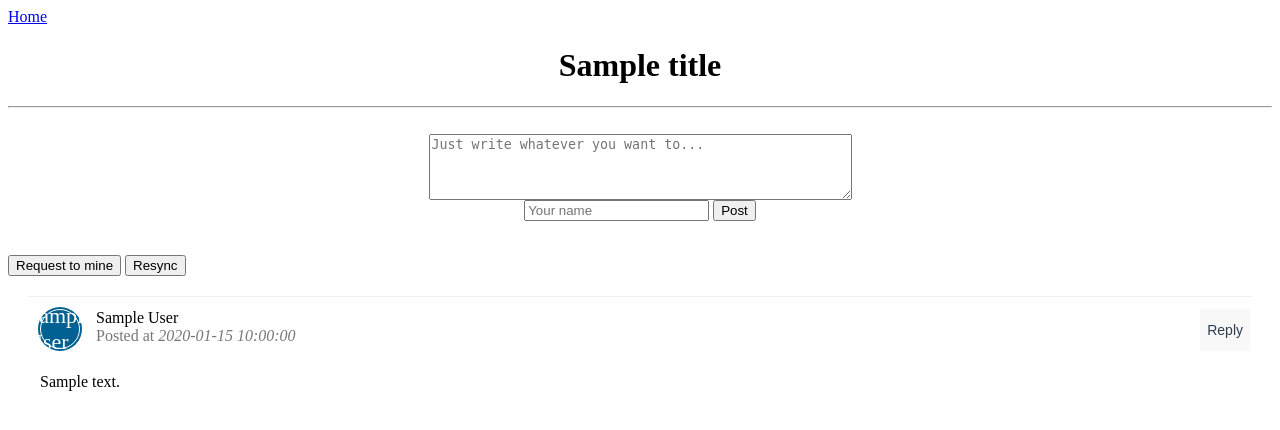
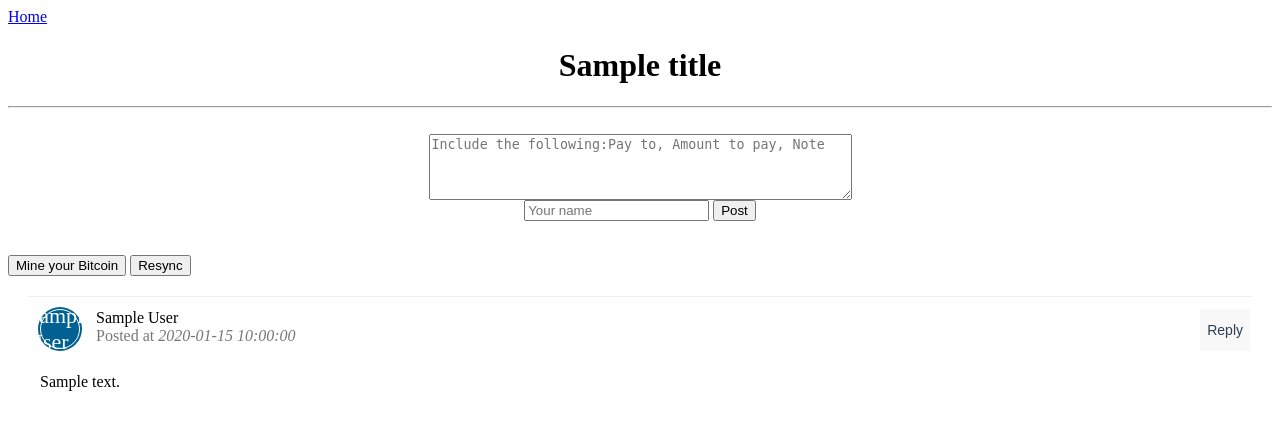
Before and after one commit to mlamare/blockchain, a Flask app: template app/templates/index.html in a window 1280 px wide. Shown: the top 430 px of the page. Run offline with Flask 2, Linux system fonts and the light colour scheme; the template is opened without the code that fills it: most values are stand-ins (such as "Sample title", 1, 10 or a date in 2020).

Commit message:
adjustments

```diff
--- a/app/templates/index.html
+++ b/app/templates/index.html
@@ -6,7 +6,7 @@
 
 	<center>
 	<form action="/submit" id="textform" method="post">
-	    <textarea name="content" rows="4" cols="50" placeholder="Just write whatever you want to..."></textarea>
+	    <textarea name="content" rows="4" cols="50" placeholder="Include the following:Pay to, Amount to pay, Note "></textarea>
 	    <br>
 	    <input type="text" name="author" placeholder="Your name">
 	    <input type="submit" value="Post">
@@ -15,7 +15,7 @@
 
 	<br>
 
-	<a href="{{node_address}}/mine" target="_blank"><button>Request to mine</button></a>
+	<a href="{{node_address}}/mine" target="_blank"><button>Mine your Bitcoin</button></a>
 	<a href="/"><button>Resync</button></a>
 
 	<div style="margin: 20px;">
--- a/app/views.py
+++ b/app/views.py
@@ -38,8 +38,8 @@ def fetch_posts():
 def index():
     fetch_posts()
     return render_template('index.html',
-                           title='YourNet: Decentralized '
-                                 'content sharing',
+                           title='Bitcoin Exchange '
+                                 ,
                            posts=posts,
                            node_address=CONNECTED_NODE_ADDRESS,
                            readable_time=timestamp_to_string)
```
Also changed, not shown: README.md, 5 other files.
